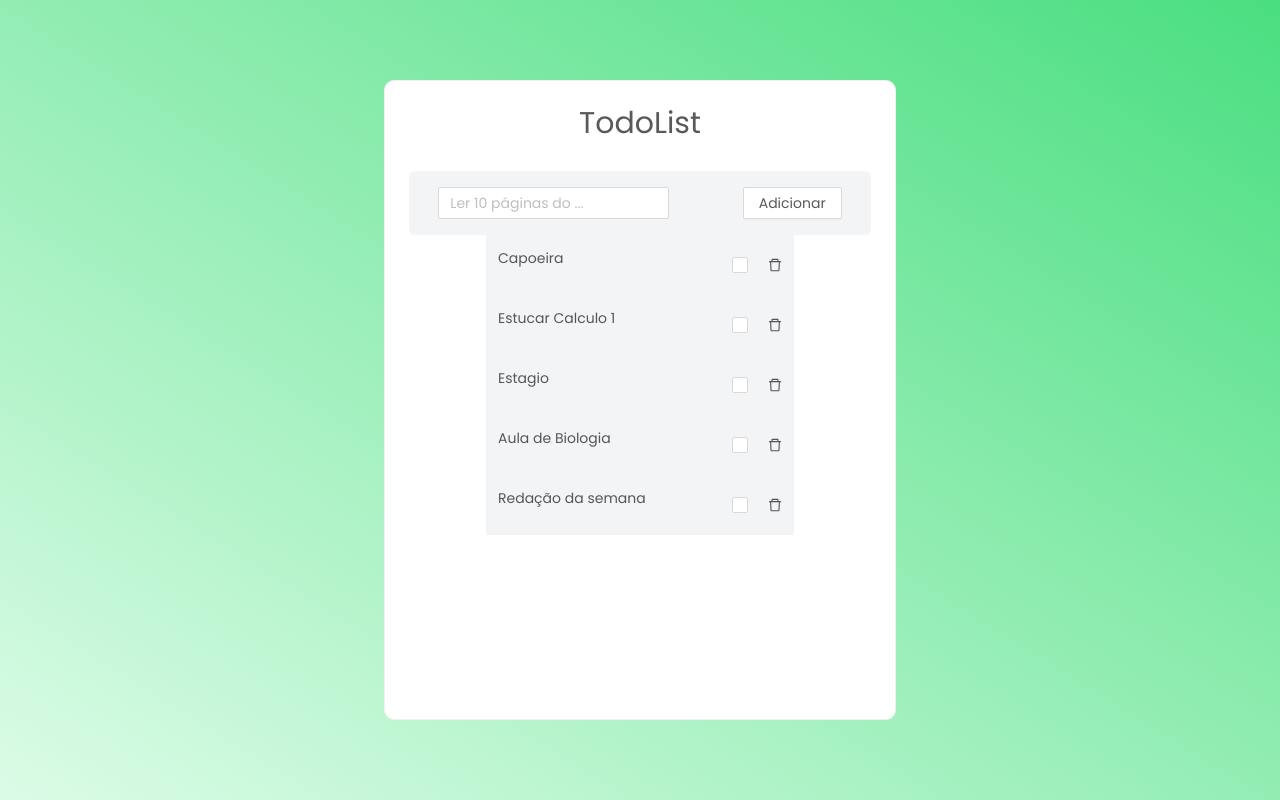
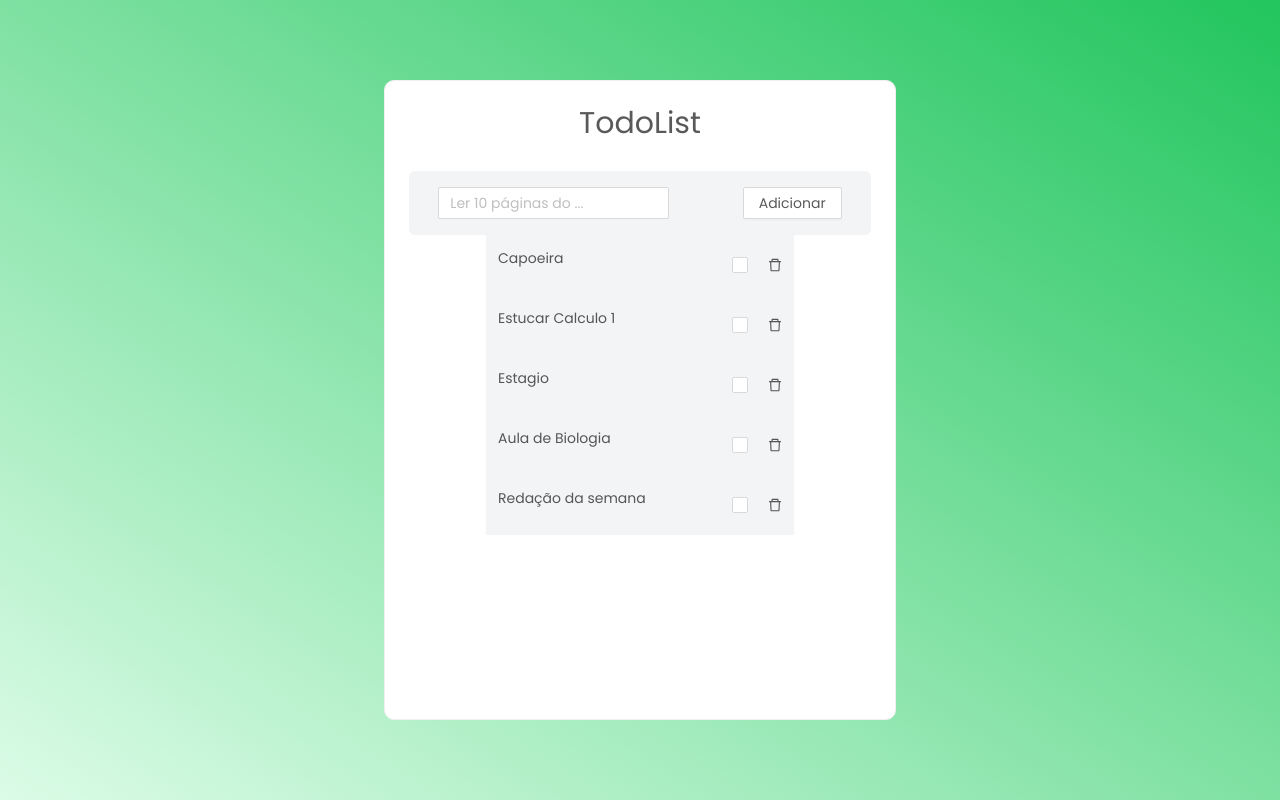
Before and after one commit to lademir/todolist, a Next.js app: page / in a window 1280 px wide. Built offline with nearby package versions, Linux system fonts and the light colour scheme.

Commit message:
changing dark green to darker

```diff
--- a/src/components/Layout.tsx
+++ b/src/components/Layout.tsx
@@ -13,7 +13,7 @@ export default function Layout(props: LayoutProps) {
             </Head>
             <div className="
             h-screen w-screen flex flex-col justify-center items-center
-            bg-gradient-to-tr from-green-100 to-green-400
+            bg-gradient-to-tr from-green-100 to-green-500
             ">
                 {props.children}
             </div>
```
